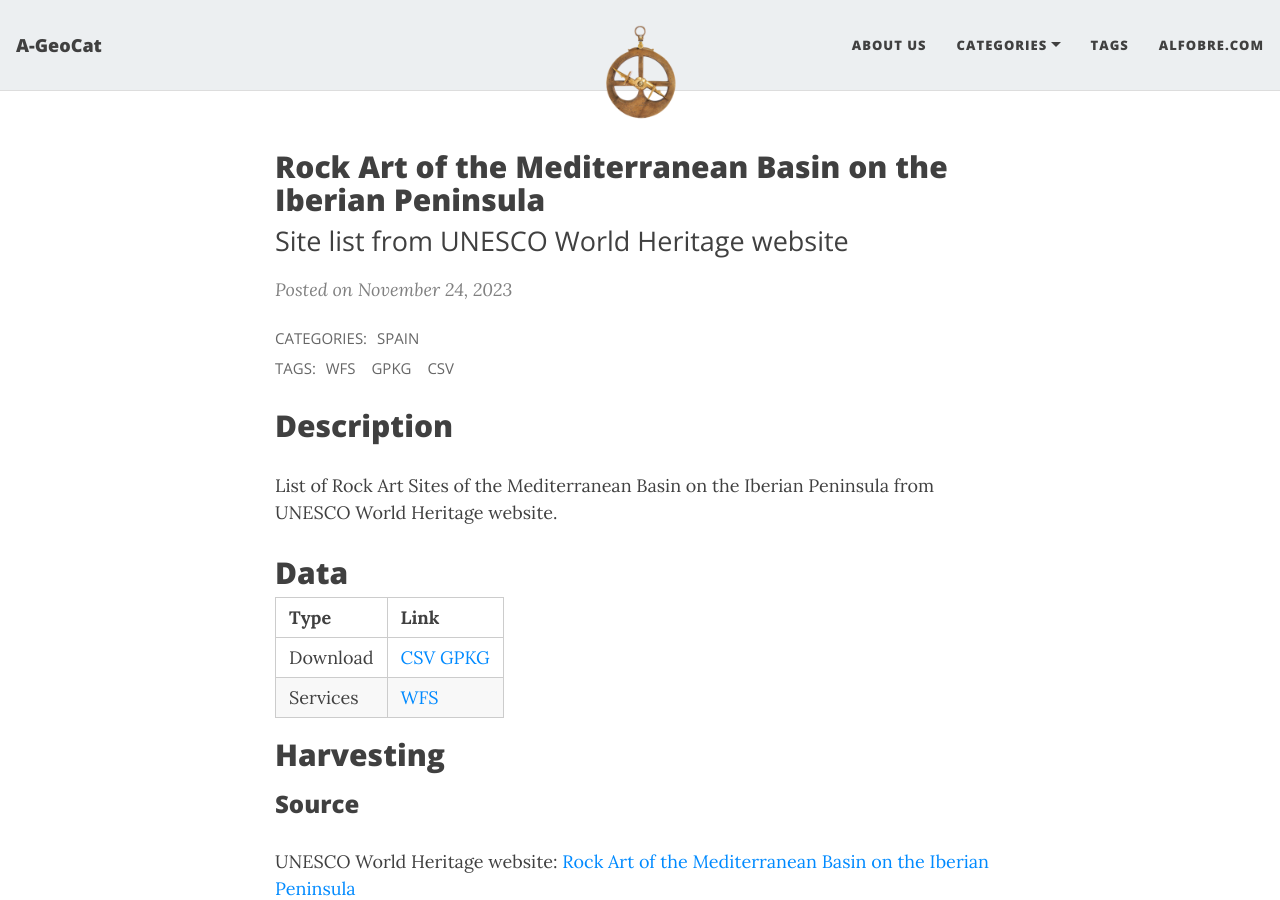
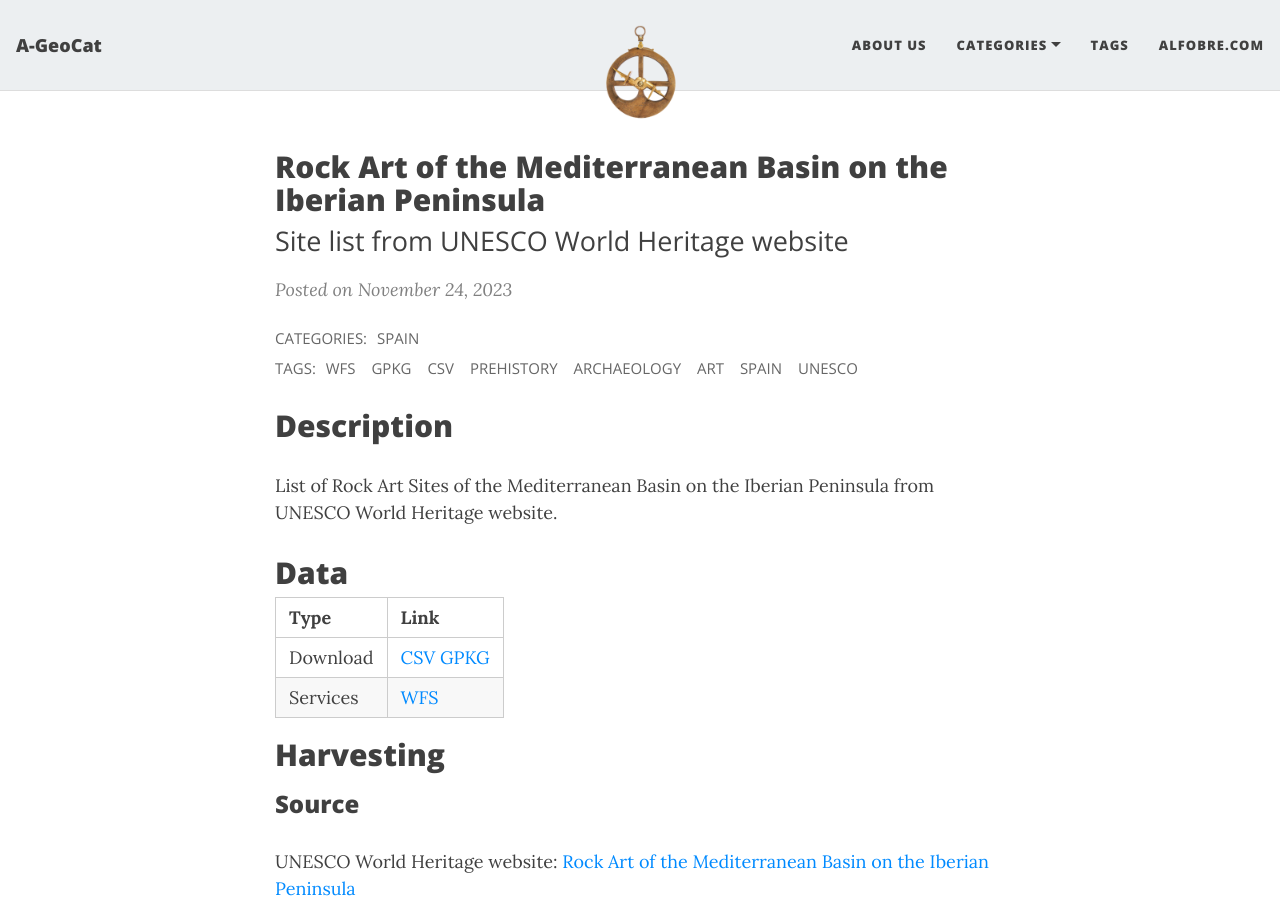
Before and after one commit to projetoalfobre/a-geocat, a Jekyll site: the page built from _posts/2023-11-24-Rock-Art-of-the-Mediterranean-Basin-on-the-Iberian-Peninsula.md, in a window 1280 px wide and 900 px high. Built offline with Jekyll 4.4.1, drawn with Linux system fonts in a browser that asks for light colours; nearby versions of some CDN libraries.

Commit message:
Update 2023-11-24-Rock-Art-of-the-Mediterranean-Basin-on-the-Iberian-Peninsula.md

```diff
--- a/_posts/2023-11-24-Rock-Art-of-the-Mediterranean-Basin-on-the-Iberian-Peninsula.md
+++ b/_posts/2023-11-24-Rock-Art-of-the-Mediterranean-Basin-on-the-Iberian-Peninsula.md
@@ -5,7 +5,7 @@ subtitle: Site list from UNESCO World Heritage website
 cover-img:
 thumbnail-img:
 share-img:
-tags: [wfs, gpkg, csv]
+tags: [wfs, gpkg, csv, prehistory, archaeology, art, spain, unesco]
 author:
 categories: [Spain]
 ---
```
